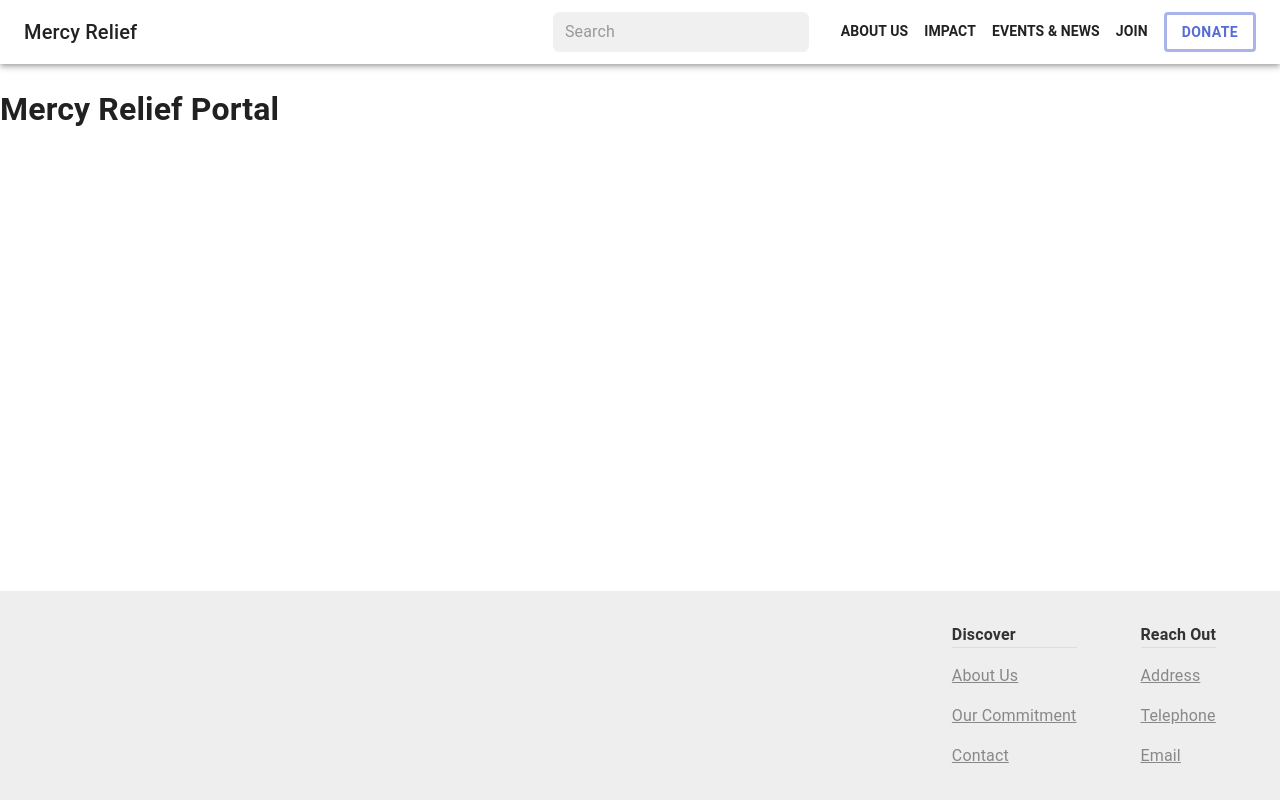
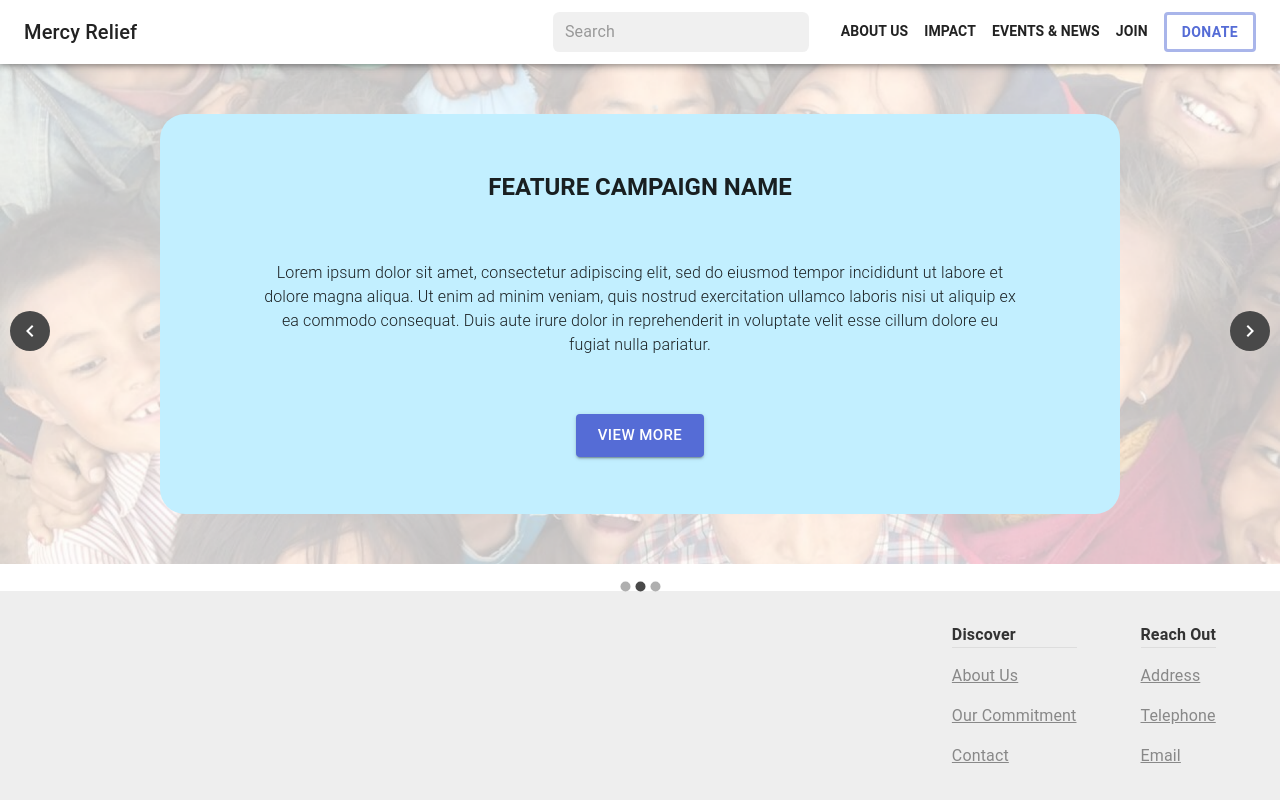
Before and after one commit to dsc-project-mr/mr-fe-external, a Next.js app: page / in a window 1280 px wide. Built offline with nearby package versions, Linux system fonts and the light colour scheme.

Commit message:
feat: Add carousel for featured campaigns

```diff
--- /dev/null
+++ b/components/CampaignSegment/CampaignPanel.tsx
@@ -0,0 +1,51 @@
+import { Box, Button, Typography } from '@mui/material'
+
+const CampaignPanel = () => {
+  return (
+    <div
+      style={{
+        width: '100%',
+        height: '500px',
+        display: 'flex',
+        flexDirection: 'column',
+        justifyContent: 'space-evenly',
+        alignItems: 'center',
+      }}
+    >
+      <Box
+        width="75%"
+        height="80%"
+        borderRadius="25px"
+        paddingLeft="100px"
+        paddingRight="100px"
+        display="flex"
+        flexDirection="column"
+        justifyContent="space-evenly"
+        alignItems="center"
+        sx={{ backgroundColor: '#C2EFFF' }}
+      >
+        <Typography
+          textTransform="uppercase"
+          variant="h5"
+          textAlign="center"
+          fontWeight={700}
+        >
+          feature campaign name
+        </Typography>
+        <Typography fontWeight={300} textAlign="center">
+          Lorem ipsum dolor sit amet, consectetur adipiscing elit, sed do
+          eiusmod tempor incididunt ut labore et dolore magna aliqua. Ut enim ad
+          minim veniam, quis nostrud exercitation ullamco laboris nisi ut
+          aliquip ex ea commodo consequat. Duis aute irure dolor in
+          reprehenderit in voluptate velit esse cillum dolore eu fugiat nulla
+          pariatur.
+        </Typography>
+        <Button variant="contained" size="large">
+          View More
+        </Button>
+      </Box>
+    </div>
+  )
+}
+
+export default CampaignPanel
--- /dev/null
+++ b/components/CampaignSegment/index.tsx
@@ -0,0 +1,31 @@
+import { Box } from '@mui/material'
+import React from 'react'
+import Carousel from 'react-material-ui-carousel'
+import CampaignPanel from './CampaignPanel'
+
+const CampaignSegment = () => {
+  return (
+    <Box
+      sx={{
+        backgroundImage: 'url(/campaign_background.png)',
+        backgroundSize: 'cover',
+        backgroundPosition: 'center',
+        width: '100%',
+        height: '500px',
+      }}
+    >
+      <Carousel
+        animation="slide"
+        navButtonsAlwaysVisible
+        duration={900}
+        interval={4000}
+      >
+        <CampaignPanel />
+        <CampaignPanel />
+        <CampaignPanel />
+      </Carousel>
+    </Box>
+  )
+}
+
+export default CampaignSegment
--- a/package.json
+++ b/package.json
@@ -21,8 +21,9 @@
   "dependencies": {
     "@emotion/react": "^11.10.4",
     "@emotion/styled": "^11.10.4",
-    "@mui/icons-material": "^5.10.9",
-    "@mui/material": "^5.10.10",
+    "@mui/icons-material": "^5.11.11",
+    "@mui/material": "^5.11.15",
+    "@mui/styles": "^5.11.13",
     "axios": "^1.1.2",
     "classnames": "^2.3.2",
     "next": "12.3.1",
@@ -30,6 +31,7 @@
     "postcss-scss": "^4.0.5",
     "react": "18.2.0",
     "react-dom": "18.2.0",
+    "react-material-ui-carousel": "^3.4.2",
     "sass": "^1.55.0",
     "swr": "^1.3.0"
   },
--- a/pages/index.tsx
+++ b/pages/index.tsx
@@ -1,9 +1,10 @@
+import CampaignSegment from 'components/CampaignSegment'
 import type { NextPage } from 'next'
 
 const Home: NextPage = () => {
   return (
     <div>
-      <h1>Mercy Relief Portal</h1>
+      <CampaignSegment />
     </div>
   )
 }
```
Also changed, not shown: public/campaign_background.png (added), 1 other file (tests, documents, lock files or other folders).
